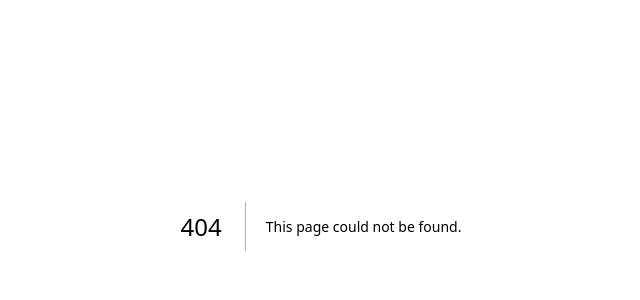
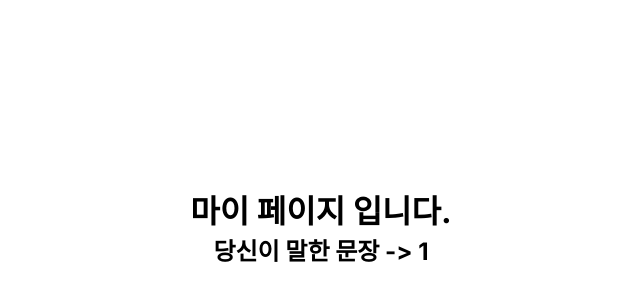
Before and after one commit to Lee-Seungje/SpeakAI, a Next.js app: page /mypage/1 in a window 1280 px wide. Before the commit this address had no page. Shown: the part 174-474 px from the top of the page, without its empty margins (319-959 px from the left). Built offline with nearby package versions, Linux system fonts and the light colour scheme.

Commit message:
Add myPage

```diff
--- /dev/null
+++ b/src/app/mypage/[data]/page.tsx
@@ -0,0 +1,25 @@
+"use client";
+
+import styled from "@emotion/styled";
+
+interface PostPageProps {
+  params: { data: string };
+}
+
+export default function Home({ params: { data } }: PostPageProps) {
+  return (
+    <Container>
+      <h1>마이 페이지 입니다.</h1>
+      <h2>{"당신이 말한 문장 ->  " + data.replaceAll("%20", " ")}</h2>
+    </Container>
+  );
+}
+
+const Container = styled.div`
+  width: 100vw;
+  height: 100vh;
+  display: flex;
+  align-items: center;
+  justify-content: center;
+  flex-direction: column;
+`;
```
Also changed, not shown: src/components/Audio.tsx (+10 -1 lines).
